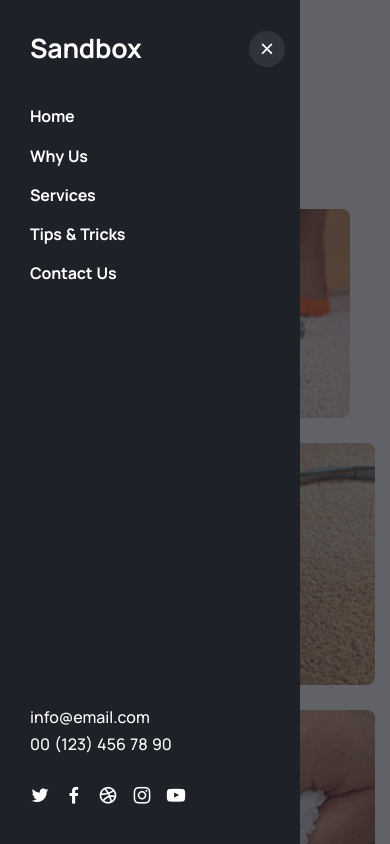
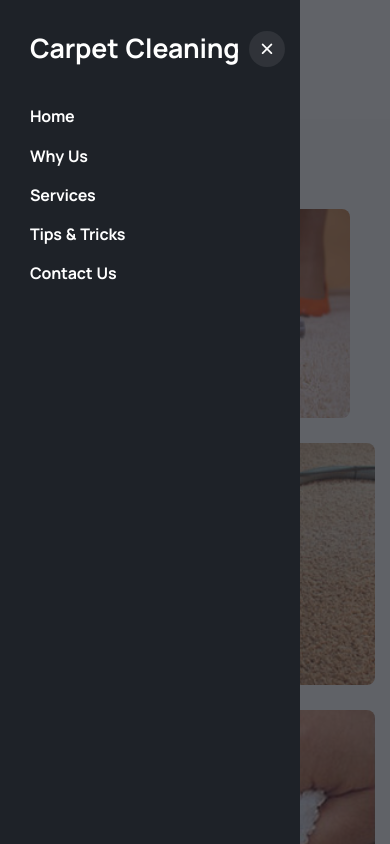
Before and after one commit to Dexter541/saskatoon-carpet-cleaning, a plain HTML site: page whyus.html in a window 390 px wide. Both pictures are taken after a click on the button 68 px from the left and 100 px from the top of the page. Shown: the top 844 px of the page. Drawn offline with nearby package versions, Linux system fonts and the light colour scheme.

Commit message:
updated side nav

```diff
--- a/whyus.html
+++ b/whyus.html
@@ -45,7 +45,7 @@
 								<!-- /.navbar-other -->
 								<div class="navbar-collapse offcanvas offcanvas-nav offcanvas-start">
 									<div class="offcanvas-header d-lg-none">
-										<h3 class="text-white fs-30 mb-0">Sandbox</h3>
+										<h3 class="text-white fs-30 mb-0">Carpet Cleaning</h3>
 										<button
 											type="button"
 											class="btn-close btn-close-white"
@@ -57,29 +57,12 @@
 										<ul class="navbar-nav">
 											<li class="nav-item"><a class="nav-link" href="./index.html">Home</a></li>
 											<li class="nav-item"><a class="nav-link" href="./whyus.html">Why Us</a></li>
-
 											<li class="nav-item"><a class="nav-link" href="./services.html">Services</a></li>
-
 											<li class="nav-item"><a class="nav-link" href="./tips.html">Tips & Tricks</a></li>
-
 											<li class="nav-item"><a class="nav-link" href="./contact.html">Contact Us</a></li>
 										</ul>
 										<!-- /.navbar-nav -->
-										<div class="offcanvas-footer d-lg-none">
-											<div>
-												<a href="mailto:first.last@email.com" class="link-inverse">info@email.com</a>
-												<br />
-												00 (123) 456 78 90 <br />
-												<nav class="nav social social-white mt-4">
-													<a href="#"><i class="uil uil-twitter"></i></a>
-													<a href="#"><i class="uil uil-facebook-f"></i></a>
-													<a href="#"><i class="uil uil-dribbble"></i></a>
-													<a href="#"><i class="uil uil-instagram"></i></a>
-													<a href="#"><i class="uil uil-youtube"></i></a>
-												</nav>
-												<!-- /.social -->
-											</div>
-										</div>
+
 										<!-- /.offcanvas-footer -->
 									</div>
 								</div>
```
Also changed, not shown: contact.html (+2 -16 lines), index.html (+3 -16 lines), services.html (+2 -16 lines), tips.html (+2 -16 lines).
